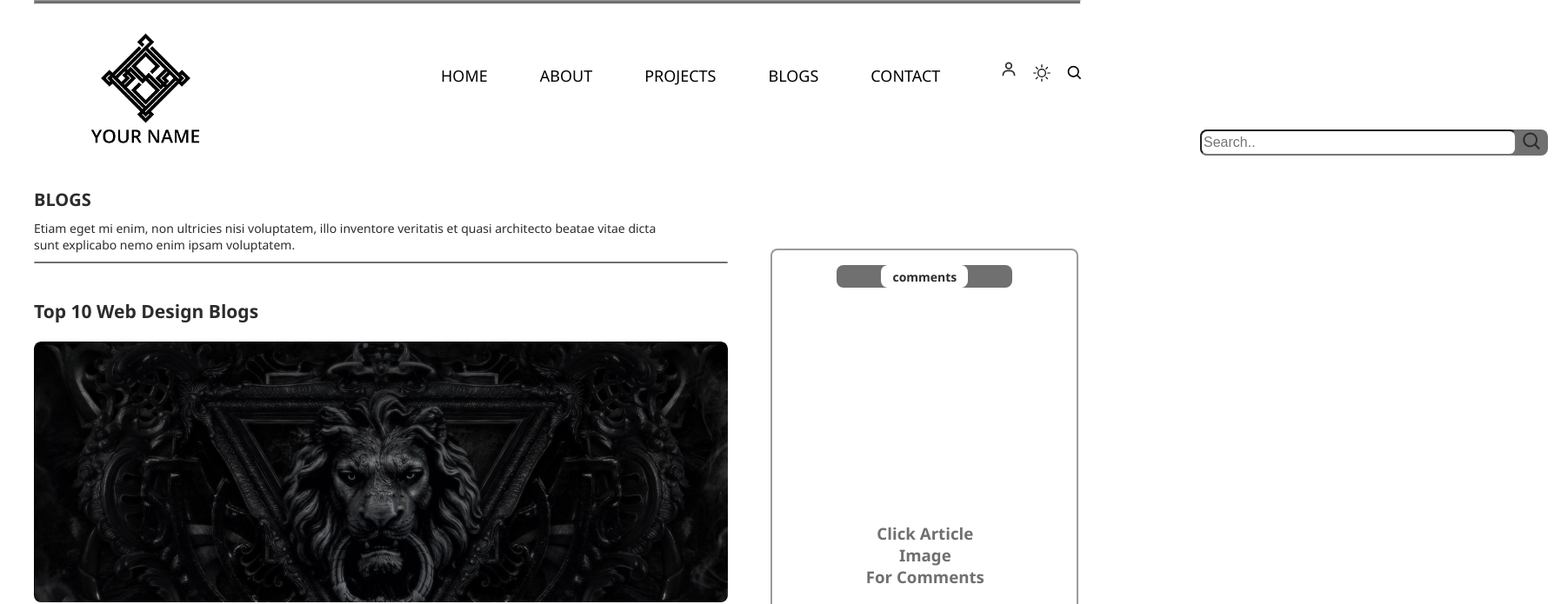
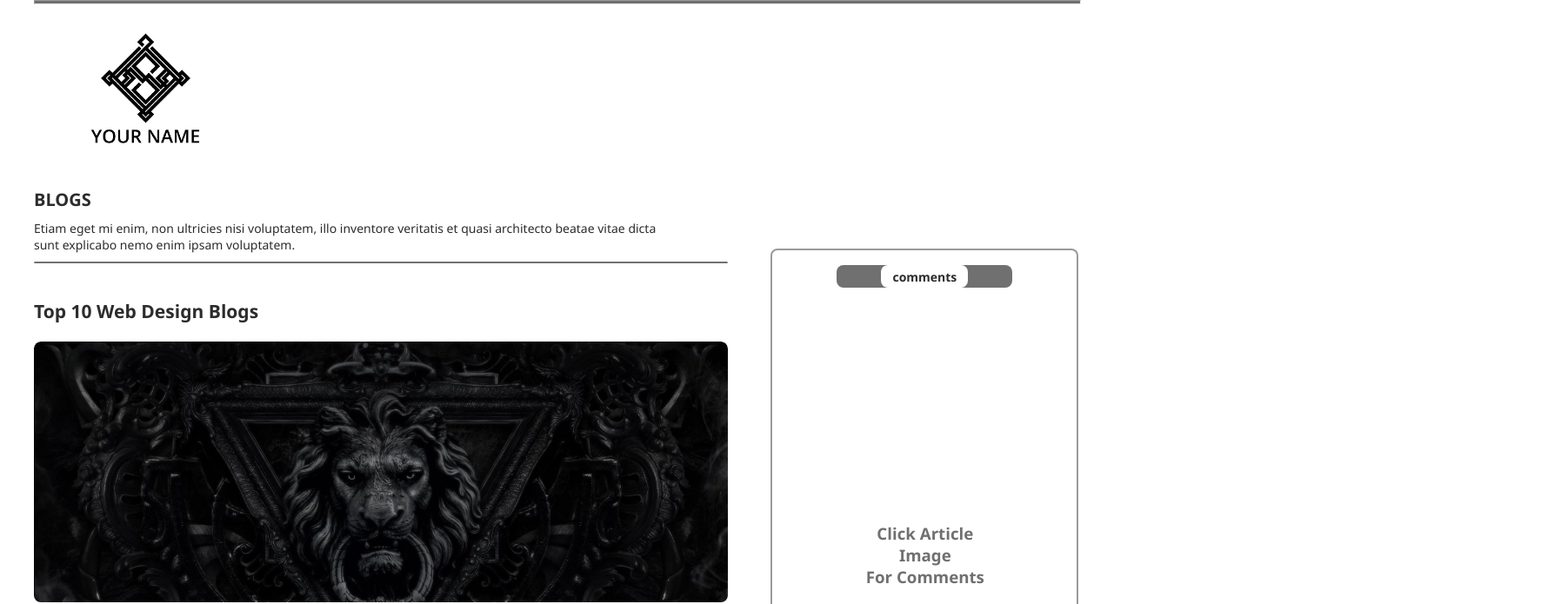
Before and after one commit to nicxd531/article-website--for-designers-, a React (Vite) app: page /blogs in a window 1280 px wide. Shown: the top 695 px of the page at 87% size, 1787 px wide, since content can reach past the window. Built offline with nearby package versions, Linux system fonts and the light colour scheme.

Commit message:
re-direct fixes
fixed netlify redirect

```diff
--- a/src/index.css
+++ b/src/index.css
@@ -34,11 +34,13 @@
 {
   display: none;
 }
-
-
+html{
+  white-space: wrap;
+}
 /*============================================================
                       reset
 ============================================================*/
+html,
 body,
 p,
 a,
@@ -134,7 +136,7 @@ li {
   align-items: center;
   flex-grow: 1;
   right: 0%;
-  top: 70px;
+  top: 80px;
   border-top-left-radius: var(--border-radius-md);
   border-bottom-left-radius: var(--border-radius-md);
   padding: 10px;
@@ -191,11 +193,14 @@ li {
 } */
 .menu-visibity-on {
   visibility: visible;
+
+  opacity: 1;
   transition: all 0.5s ease-in;
 }
 .menu-visibity-off {
-  visibility: hidden;
+ display: none;
   right: -140px;
+  opacity: 0;
   transition: all 0.5s ease-out;
 }
 @media screen and  (min-width: 422px) {
@@ -304,6 +309,7 @@ li {
     .toggleSearchOff{
       right: -500px;
       transition: all 0.7s ease-out ;
+      display: none;
     }
     .navBar > div > div:nth-child(3){
       display: none;
@@ -400,7 +406,7 @@ li {
   display: flex;
   justify-content: center;
   align-items: center;
-  right: -20px;
+  right: 0px;
   top: 43%;
 }
 .arrow-rotate {
@@ -670,6 +676,7 @@ s .wave:nth-child(2) {
 }
 .hide-comment {
   visibility: hidden;
+  display: none;
   right: -50%;
   transition: all 0.5s ease-out;
 }
@@ -1836,6 +1843,7 @@ border-radius: var(--border-radius-md);
   }
   .comments{
     margin-left: 10%;
+    display: inline-block;
   }
   .comment-form-textarea{
     width: 250px;
```
Also changed, not shown: 1 other file (tests, documents, lock files or other folders).
